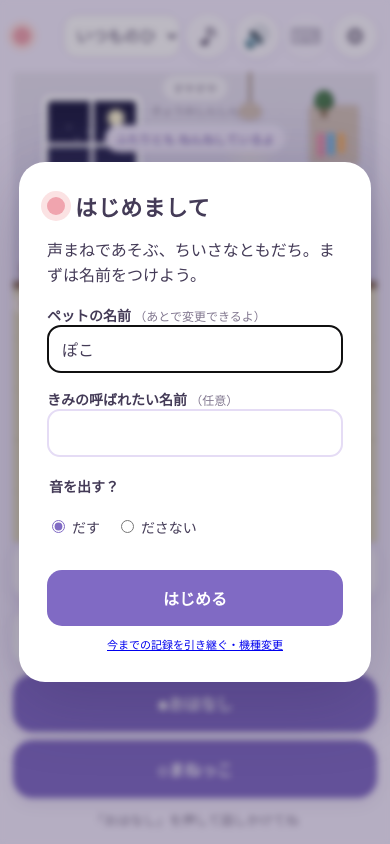
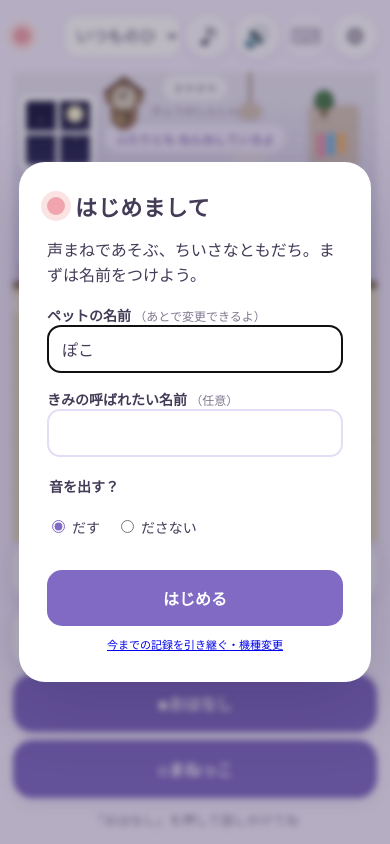
Before and after one commit to jrlab-dev/pokofuwa, a plain HTML site: page index.html in a window 390 px wide. Drawn offline with Linux system fonts and the light colour scheme.

Commit message:
窓の横に現在時刻を示すからくり時計の入口を追加

```diff
--- a/index.html
+++ b/index.html
@@ -14,7 +14,7 @@
   <meta property="og:url" content="https://pokofuwa.jr-genius.jp/">
   <link rel="manifest" href="manifest.webmanifest">
   <link rel="icon" href="icons/poko.svg" type="image/svg+xml">
-  <link rel="stylesheet" href="styles.css?v=effects-107">
+  <link rel="stylesheet" href="styles.css?v=clock-112">
   <title>声まねするペットゲーム｜ちいさなともだち「ぽこ・ふわ」</title>
   <script type="application/ld+json">{"@context":"https://schema.org","@type":"WebSite","name":"ちいさなともだち","alternateName":"ぽこ・ふわ","url":"https://pokofuwa.jr-genius.jp/","inLanguage":"ja"}</script>
 </head>
@@ -72,6 +72,25 @@
           <div class="light-glow"></div>
         </div>
       </div>
+      <a id="room-clock" class="room-clock" href="https://jrlab-dev.github.io/asobi-lab/clock/" target="_blank" rel="noopener noreferrer" aria-label="からくりどけいを ひらく（べつのタブでひらきます）" title="からくりどけいを ひらく">
+        <svg viewBox="0 0 60 76" aria-hidden="true" focusable="false">
+          <path d="M13 25h34v27q0 18-17 21-17-3-17-21z" fill="#c99368" stroke="#90684f" stroke-width="2"/>
+          <rect x="22" y="41" width="16" height="25" rx="8" fill="#785e51"/>
+          <g class="clock-pendulum">
+            <path d="M30 44v14" stroke="#ecd38c" stroke-width="2"/>
+            <circle cx="30" cy="59" r="4.5" fill="#f1cd75"/>
+          </g>
+          <path d="M6 25 30 6l24 19v12H6z" fill="#cc9a71" stroke="#90684f" stroke-width="2" stroke-linejoin="round"/>
+          <path d="m4 23 26-20 26 20" fill="none" stroke="#8d6550" stroke-width="5" stroke-linecap="round" stroke-linejoin="round"/>
+          <circle cx="30" cy="30" r="18" fill="#fff4d9" stroke="#a57451" stroke-width="2.5"/>
+          <path d="M30 15v3m15 12h-3M30 45v-3m-15-12h3" stroke="#a57658" stroke-width="2" stroke-linecap="round"/>
+          <g stroke="#53424a" stroke-linecap="round">
+            <path id="room-clock-hour" d="M30 30v-8" stroke-width="3"/>
+            <path id="room-clock-minute" d="M30 30V18" stroke-width="2"/>
+          </g>
+          <circle cx="30" cy="30" r="2" fill="#bc8658"/>
+        </svg>
+      </a>
       <a id="train-toybox" class="train-toybox" href="https://junior-g-rail.j-kato.chatgpt.site/play/" target="_blank" rel="noopener noreferrer" aria-label="でんしゃのおもちゃで あそぶ（べつのタブでひらきます）" title="でんしゃで あそぶ">
         <svg viewBox="0 0 180 150" aria-hidden="true" focusable="false">
           <ellipse cx="91" cy="135" rx="75" ry="10" fill="#79694e" opacity=".13"/>
@@ -321,7 +340,7 @@
 
   <div id="toast" class="toast" role="status" aria-live="polite"></div>
   <script src="brain.js?v=101" defer></script>
-  <script src="room-background.js?v=101" defer></script>
+  <script src="room-background.js?v=clock-111" defer></script>
   <script src="pet-life.js?v=101" defer></script>
   <script src="story-engine.js?v=101" defer></script>
   <script src="week-engine.js?v=101" defer></script>
--- a/room-background.js
+++ b/room-background.js
@@ -5,8 +5,7 @@
    * 現在の時刻から時間帯を返す
    * @returns {string} 'morning' | 'day' | 'evening' | 'night'
    */
-  function getTimeOfDay() {
-    const hour = new Date().getHours();
+  function getTimeOfDay(hour) {
 
     if (hour >= 5 && hour < 10) {
       return 'morning';
@@ -20,24 +19,26 @@
     return 'night';
   }
 
-  /**
-   .pet-stage に data-timeofday 属性を設定する
-   */
-  function updateTimeOfDay() {
+  let minuteTimer;
+  function updateRoomTime() {
+    clearTimeout(minuteTimer);
+    const now = new Date();
+    const hour = now.getHours();
+    const minute = now.getMinutes();
     const petStage = document.querySelector('.pet-stage');
-    if (petStage) {
-      petStage.setAttribute('data-timeofday', getTimeOfDay());
-    }
+    if (petStage) petStage.setAttribute('data-timeofday', getTimeOfDay(hour));
+
+    document.getElementById('room-clock-hour').setAttribute('transform', `rotate(${(hour % 12) * 30 + minute / 2} 30 30)`);
+    document.getElementById('room-clock-minute').setAttribute('transform', `rotate(${minute * 6} 30 30)`);
+    minuteTimer = setTimeout(updateRoomTime, 60000 - now.getSeconds() * 1000 - now.getMilliseconds());
   }
 
-  // 初回実行（DOM読み込み後）
   if (document.readyState === 'loading') {
-    document.addEventListener('DOMContentLoaded', updateTimeOfDay);
+    document.addEventListener('DOMContentLoaded', updateRoomTime);
   } else {
-    updateTimeOfDay();
+    updateRoomTime();
   }
-
-  // 1分ごとに更新
-  setInterval(updateTimeOfDay, 60000);
-
+  document.addEventListener('visibilitychange', () => {
+    if (!document.hidden) updateRoomTime();
+  });
 })();
--- a/styles.css
+++ b/styles.css
@@ -23,6 +23,32 @@
 .music-rhythm-picker label.music-instrument-label,.music-learning-picker label.music-instrument-label{display:flex;align-items:center;gap:5px;flex:0 0 auto;margin:0;color:var(--muted);font-size:12px;white-space:nowrap}
 .music-rhythm-picker select.music-instrument,.music-learning-picker select.music-instrument{width:122px;flex:0 0 122px;font-size:14px}
 @media(max-width:520px){#music-rhythm-track,#music-learning-track{flex:1 0 100%;width:100%}}
+.pet-stage {
+  --window-left: 8%;
+  --window-size: 100px;
+}
+.room-clock {
+  position: absolute;
+  left: calc(var(--window-left) + var(--window-size) + 6px);
+  top: max(4px, calc(4.89% - 10px));
+  width: clamp(48px, 8%, 66px);
+  border-radius: 12px;
+  touch-action: manipulation;
+}
+@media (max-width: 520px) {
+  .pet-stage {
+    --window-left: clamp(4px, 2%, 10px);
+    --window-size: clamp(44px, calc(50% - 106px), 100px);
+  }
+  .room-clock { top: 4px; width: 44px; }
+}
+.room-clock svg { display: block; width: 100%; height: auto; filter: drop-shadow(0 2px 2px #6a49312b); }
+.room-clock:focus-visible { outline: 3px solid var(--purple-dark); outline-offset: 2px; }
+.pet-stage[data-timeofday="night"] .room-clock svg { filter: brightness(.86) saturate(.8); }
+@media (prefers-reduced-motion: no-preference) {
+  .clock-pendulum { transform-origin: 30px 44px; animation: clock-swing 1s ease-in-out infinite alternate; }
+  @keyframes clock-swing { from { transform: rotate(-12deg); } to { transform: rotate(12deg); } }
+}
 .train-toybox{position:absolute;left:3%;bottom:calc(55.5556% - 30px);width:clamp(80px,16%,120px);z-index:0;display:block;text-decoration:none;touch-action:manipulation;border-radius:15px;-webkit-tap-highlight-color:transparent;}
 .train-toybox svg{display:block;width:100%;height:auto;transition:transform .18s ease;}
 .train-toybox:hover svg,.train-toybox:focus-visible svg{transform:translateY(-3px) rotate(-2deg);}
@@ -134,7 +160,7 @@ button { cursor:pointer; -webkit-tap-highlight-color:transparent; touch-action:m
 .floor-plank:nth-child(4){border-bottom-width:1px}
 .floor-plank:nth-child(5){border-bottom-width:1px}
 .room-rug{position:absolute;top:50%;left:50%;transform:translate(-50%,-50%);width:55%;height:45%;max-width:400px;max-height:120px;background:linear-gradient(135deg,#ffe5f0 0%,#fff0f5 50%,#ffe5f0 100%);border-radius:50%;opacity:.4;box-shadow:0 2px 8px rgba(128,106,196,.08)}
-.room-window{position:absolute;top:11%;left:8%;width:100px;height:100px;border-radius:8px;background:#fff;box-shadow:0 2px 8px rgba(128,106,196,.15);overflow:hidden}
+.room-window{position:absolute;top:11%;left:var(--window-left);width:var(--window-size);aspect-ratio:1;border-radius:8px;background:#fff;box-shadow:0 2px 8px rgba(128,106,196,.15);overflow:hidden}
 .window-sky{position:absolute;inset:6px;background:linear-gradient(180deg,#87ceeb 0%,#b0e0e6 100%);border-radius:4px;transition:background .8s ease}
 .window-frame{position:absolute;inset:0;border:6px solid #fff;border-radius:8px;box-shadow:inset 0 0 0 2px rgba(128,106,196,.08)}
 .window-mullion-vertical{position:absolute;top:0;bottom:0;left:50%;width:4px;background:#fff;transform:translateX(-50%);box-shadow:0 0 0 1px rgba(128,106,196,.08)}
--- a/sw.js
+++ b/sw.js
@@ -1,5 +1,5 @@
-const CACHE = 'little-companion-shell-v101-replay';
-const ASSETS = ['./transfer.html', './transfer.css?v=101', './transfer-core.js?v=101', './transfer-page.js?v=101', './', './index.html', './styles.css?v=effects-107', './brain.js?v=101', './pet-life.js?v=101', './story-engine.js?v=101', './week-engine.js?v=101', './voice-memory.js?v=101', './photo-frame.js?v=101', './radio-recorder.js?v=101', './music-audio-bus.js?v=101', './music-recording.js?v=101', './music-score-data.js?v=kaeru-108', './music-player.js?v=kaeru-108', './music-tablet.js?v=kaeru-108', './music-instruments.js?v=instruments-102', './music-learning.js?v=instruments-102', './music-accompaniment-data.js?v=kaeru-108', './music-accompaniment.js?v=accompaniment-106', './music-effects.js?v=effects-107', './music-rhythm.js?v=light-109', './music-video.js?v=replay-110', './companion-scenes.js?v=101', './companion-director.js?v=101', './activity-lock.js?v=101', './pet-presentations.js?v=101', './echo-relay.js?v=101', './pet-speech.js?v=101', './two-pet-scenes.js?v=101', './two-pet-director.js?v=101', './speech-arbiter.js?v=101', './room-background.js?v=101', './trouble-engine.js?v=101', './sulk-engine.js?v=101', './growth-engine.js?v=101', './generation-engine.js?v=growth-104', './ritual-engine.js?v=101', './app.js?v=effects-107', './manifest.webmanifest', './sw.js', './icons/poko.svg', './icons/radio-normal.webp', './icons/radio-recording.webp', './icons/radio-playing.webp'];
+const CACHE = 'little-companion-shell-v102-room-clock';
+const ASSETS = ['./transfer.html', './transfer.css?v=101', './transfer-core.js?v=101', './transfer-page.js?v=101', './', './index.html', './styles.css?v=clock-112', './brain.js?v=101', './pet-life.js?v=101', './story-engine.js?v=101', './week-engine.js?v=101', './voice-memory.js?v=101', './photo-frame.js?v=101', './radio-recorder.js?v=101', './music-audio-bus.js?v=101', './music-recording.js?v=101', './music-score-data.js?v=kaeru-108', './music-player.js?v=kaeru-108', './music-tablet.js?v=kaeru-108', './music-instruments.js?v=instruments-102', './music-learning.js?v=instruments-102', './music-accompaniment-data.js?v=kaeru-108', './music-accompaniment.js?v=accompaniment-106', './music-effects.js?v=effects-107', './music-rhythm.js?v=light-109', './music-video.js?v=replay-110', './companion-scenes.js?v=101', './companion-director.js?v=101', './activity-lock.js?v=101', './pet-presentations.js?v=101', './echo-relay.js?v=101', './pet-speech.js?v=101', './two-pet-scenes.js?v=101', './two-pet-director.js?v=101', './speech-arbiter.js?v=101', './room-background.js?v=clock-111', './trouble-engine.js?v=101', './sulk-engine.js?v=101', './growth-engine.js?v=101', './generation-engine.js?v=growth-104', './ritual-engine.js?v=101', './app.js?v=effects-107', './manifest.webmanifest', './sw.js', './icons/poko.svg', './icons/radio-normal.webp', './icons/radio-recording.webp', './icons/radio-playing.webp'];
 /* music の mp3 は ASSETS に入れない（重いので最初に全部落とさない） */
 self.addEventListener('install', event => { event.waitUntil(caches.open(CACHE).then(cache => cache.addAll(ASSETS)).then(() => self.skipWaiting())); });
 self.addEventListener('activate', event => { event.waitUntil(caches.keys().then(keys => Promise.all(keys.filter(key => key !== CACHE).map(key => caches.delete(key)))).then(() => self.clients.claim())); });
```
